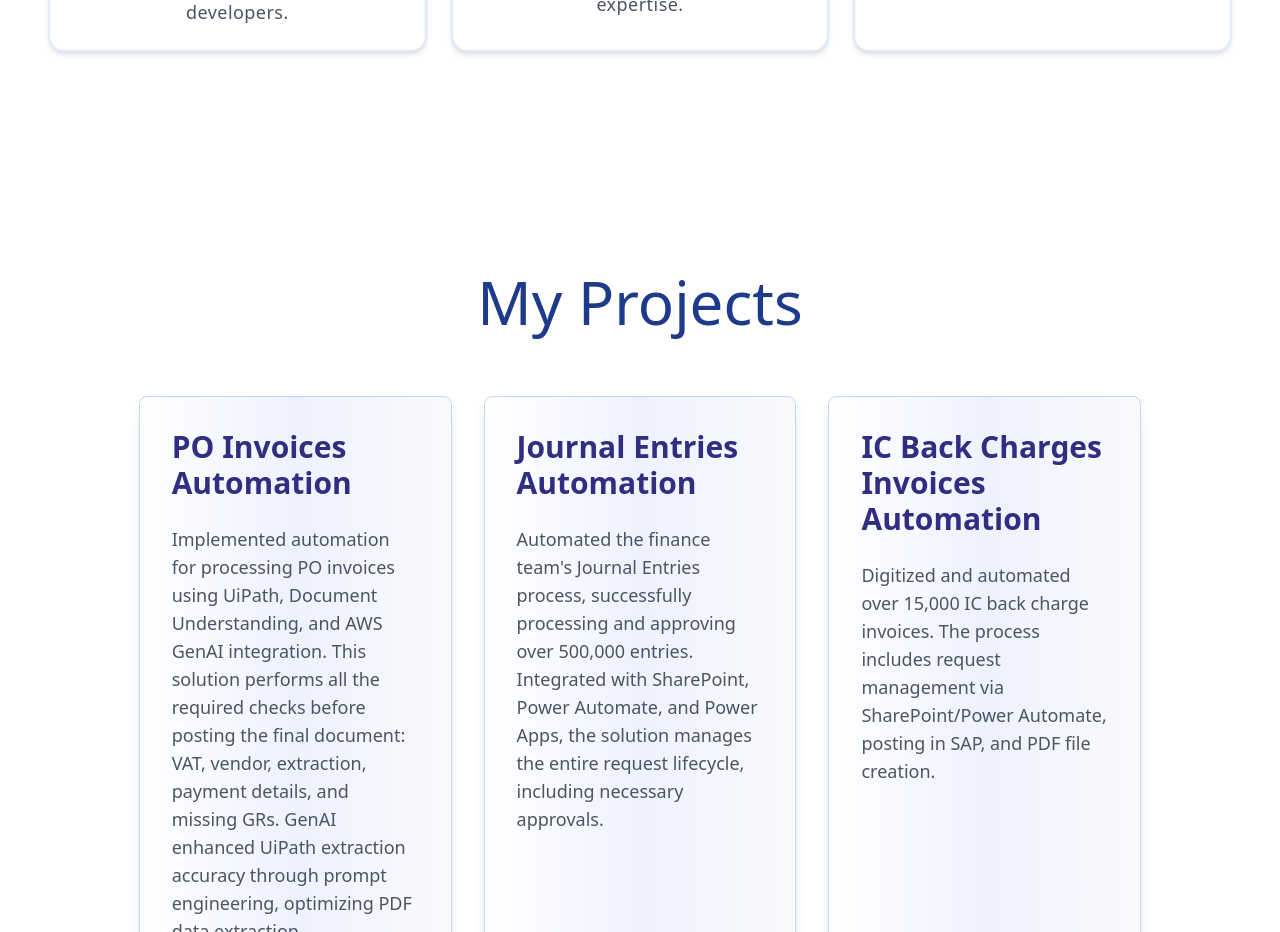
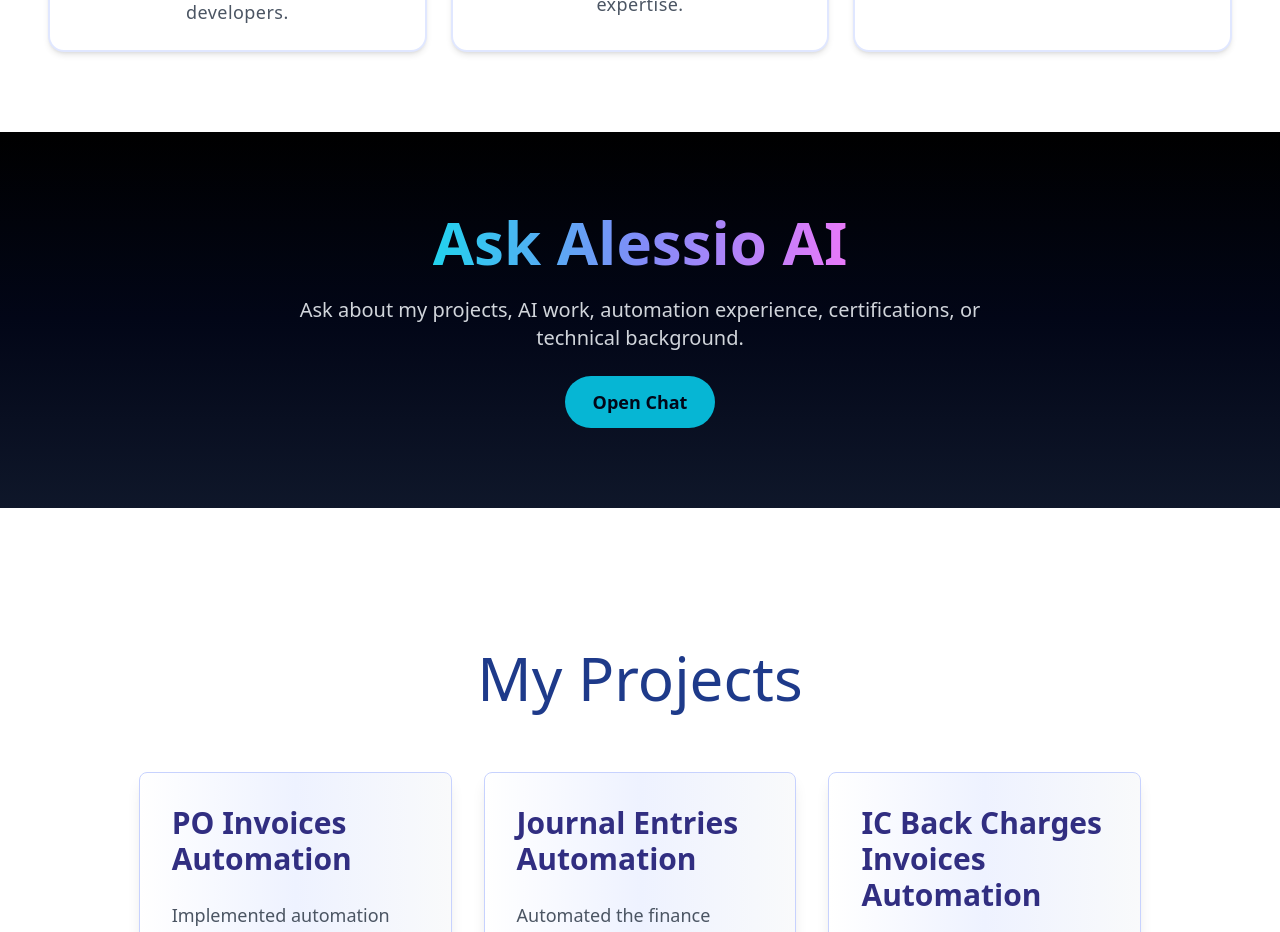
Before and after one commit to SisioGio/personal-profile-app, a React (Create React App) app: page / in a window 1280 px wide. Shown: the part 2460-3392 px from the top of the page. Built offline with nearby package versions, Linux system fonts and the light colour scheme; no server answers.

Commit message:
Show AgentCore chat on profile page

```diff
--- /dev/null
+++ b/src/profile/profileAgentChat.js
@@ -0,0 +1,51 @@
+import React, { useState } from "react";
+import Chat from "../components/tools/chat";
+
+const ProfileAgentChat = () => {
+  const [selected, setSelected] = useState(null);
+
+  const profileAgent = {
+    name: "Ask Alessio AI",
+    role_description:
+      "A profile assistant that answers questions about Alessio Giovannini, his skills, projects, certifications, and experience.",
+    task:
+      "Help website visitors understand Alessio's background, expertise, projects, certifications, and professional profile. Be concise, accurate, and friendly.",
+  };
+
+  return (
+    <section
+      id="profile-agent"
+      className="relative py-20 px-5 sm:px-10 bg-gradient-to-b from-black via-slate-950 to-slate-900 text-white"
+    >
+      <div className="max-w-5xl mx-auto">
+        {selected ? (
+          <Chat
+            role={selected.name}
+            description={selected.role_description}
+            task={selected.task}
+            setSelected={setSelected}
+          />
+        ) : (
+          <div className="flex flex-col gap-6 items-center text-center">
+            <h2 className="text-transparent bg-clip-text bg-gradient-to-r from-cyan-400 via-indigo-400 to-fuchsia-400 font-semibold text-4xl sm:text-5xl lg:text-6xl">
+              Ask Alessio AI
+            </h2>
+            <p className="max-w-3xl text-gray-300 text-lg sm:text-xl leading-relaxed">
+              Ask about my projects, AI work, automation experience,
+              certifications, or technical background.
+            </p>
+            <a
+              href="#chat"
+              onClick={() => setSelected(profileAgent)}
+              className="bg-cyan-500 hover:bg-cyan-400 text-slate-950 px-7 py-3 rounded-full text-lg font-semibold transition duration-300"
+            >
+              Open Chat
+            </a>
+          </div>
+        )}
+      </div>
+    </section>
+  );
+};
+
+export default ProfileAgentChat;
--- a/src/profile/profileMain.js
+++ b/src/profile/profileMain.js
@@ -10,6 +10,7 @@ import CV from "./CV";
 import ContactForm from "../components/contactForm";
 import Contact from "./contact";
 import PlaygroundProfile from "./playground";
+import ProfileAgentChat from "./profileAgentChat";
 const ProfileHome = () => (
 
   <>
@@ -17,6 +18,7 @@ const ProfileHome = () => (
 
   <Expertise/>
   <Familiarities/>
+  <ProfileAgentChat/>
   <Projects/>
   <PlaygroundProfile/>
   <About/>
```
